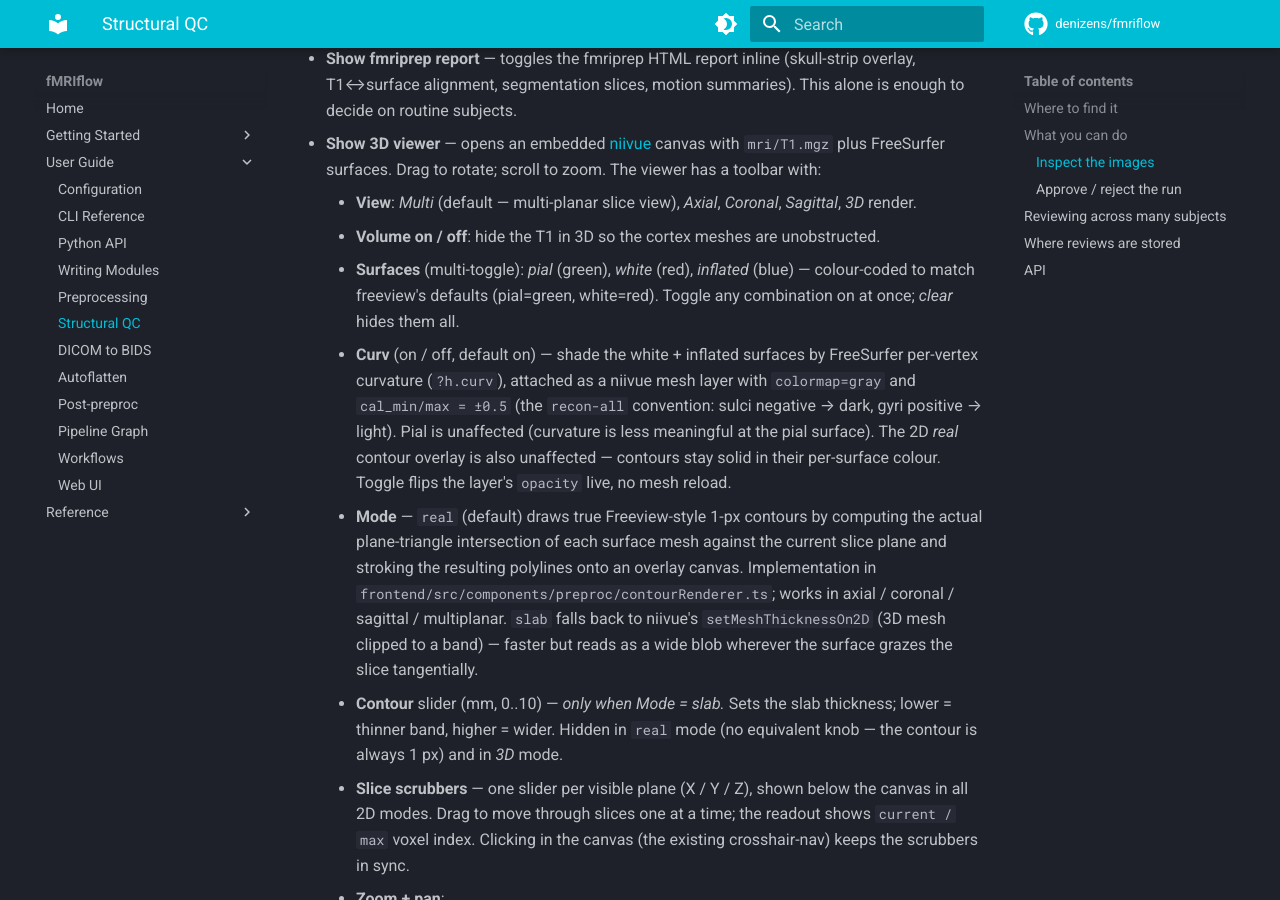
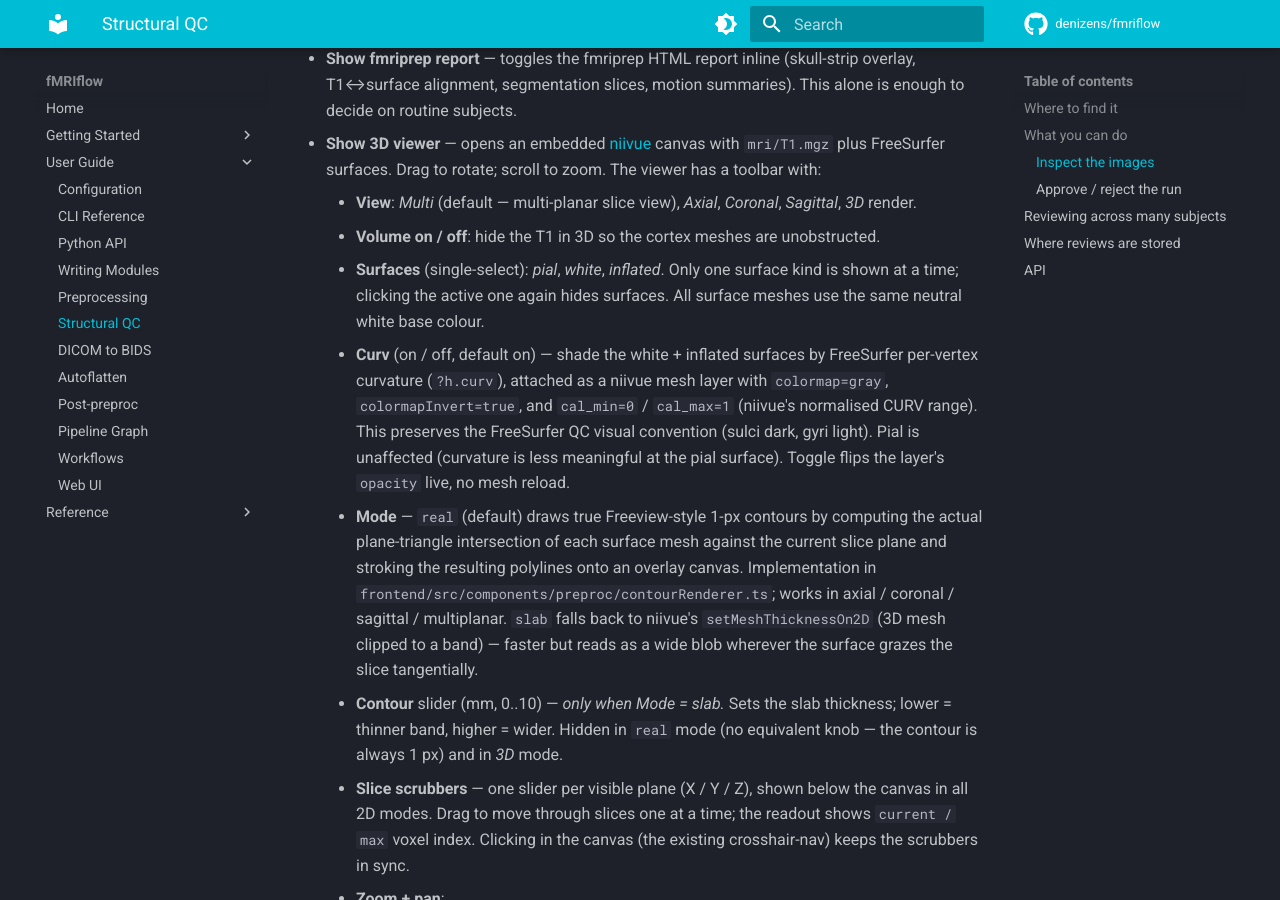
Before and after one commit to osherifo/denizenspipeline, an MkDocs documentation site: the page built from docs/guide/structural-qc.md, in a window 1280 px wide and 900 px high, scrolled down 726 px. Built offline with MkDocs 1.6.1 and Material for MkDocs 9.7.7, drawn with Linux system fonts in a browser that asks for light colours; comment, search, counter and statistics services are not loaded.

Commit message:
docs: sync structural QC guide with single-select surfaces and curv range
Agent-Logs-Url: https://github.com/osherifo/denizenspipeline/sessions/e8172812-7d87-436f-a25d-03b48852e1fe

Co-authored-by: osherifo <6729802+osherifo@users.noreply.github.com>

```diff
--- a/docs/guide/structural-qc.md
+++ b/docs/guide/structural-qc.md
@@ -35,19 +35,18 @@ Three entry points to the same panel:
       *Coronal*, *Sagittal*, *3D* render.
     - **Volume on / off**: hide the T1 in 3D so the cortex meshes are
       unobstructed.
-    - **Surfaces** (multi-toggle): *pial* (green), *white* (red),
-      *inflated* (blue) — colour-coded to match freeview's defaults
-      (pial=green, white=red). Toggle any combination on at once;
-      *clear* hides them all.
+    - **Surfaces** (single-select): *pial*, *white*, *inflated*.
+      Only one surface kind is shown at a time; clicking the active
+      one again hides surfaces. All surface meshes use the same
+      neutral white base colour.
     - **Curv** (on / off, default on) — shade the white + inflated
       surfaces by FreeSurfer per-vertex curvature (`?h.curv`),
-      attached as a niivue mesh layer with `colormap=gray` and
-      `cal_min/max = ±0.5` (the `recon-all` convention: sulci
-      negative → dark, gyri positive → light). Pial is unaffected
-      (curvature is less meaningful at the pial surface). The 2D
-      *real* contour overlay is also unaffected — contours stay
-      solid in their per-surface colour. Toggle flips the layer's
-      `opacity` live, no mesh reload.
+      attached as a niivue mesh layer with `colormap=gray`,
+      `colormapInvert=true`, and `cal_min=0` / `cal_max=1` (niivue's
+      normalised CURV range). This preserves the FreeSurfer QC visual
+      convention (sulci dark, gyri light). Pial is unaffected
+      (curvature is less meaningful at the pial surface). Toggle
+      flips the layer's `opacity` live, no mesh reload.
     - **Mode** — `real` (default) draws true Freeview-style 1-px
       contours by computing the actual plane-triangle intersection
       of each surface mesh against the current slice plane and
```
